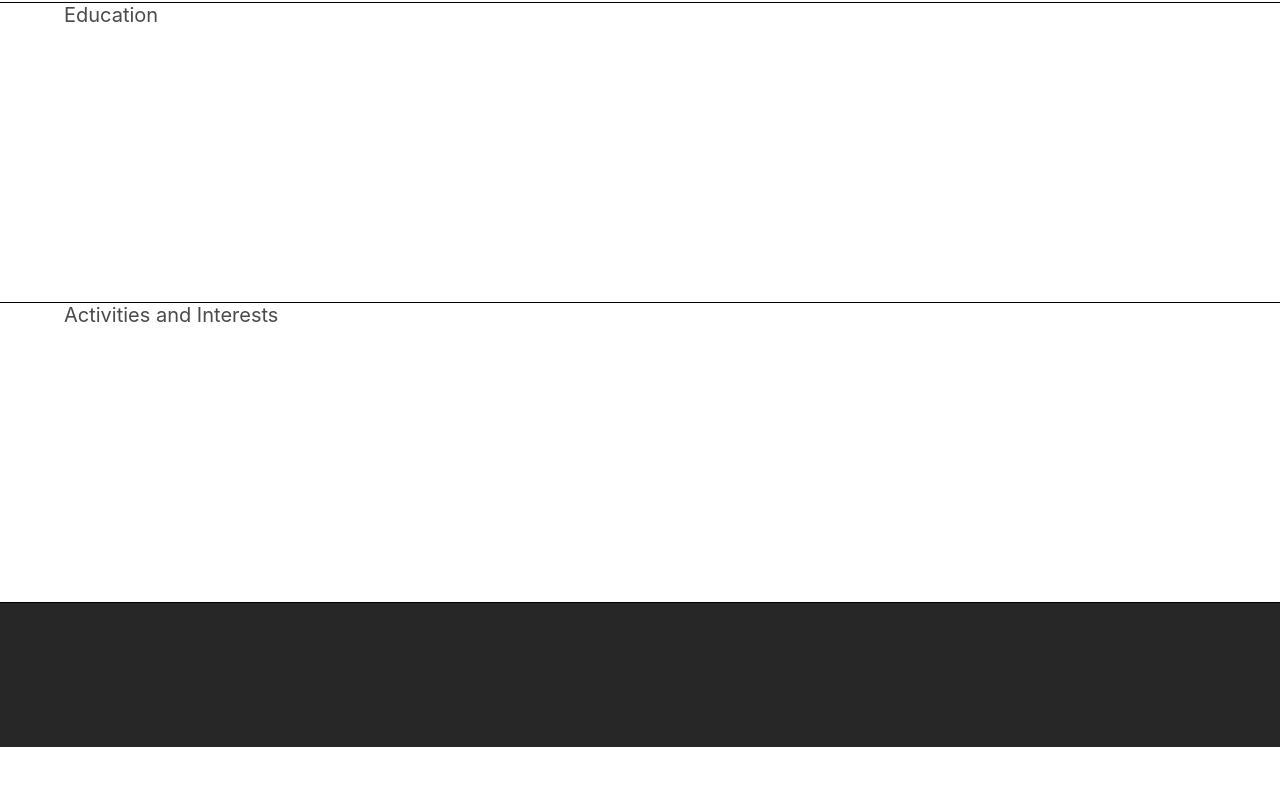
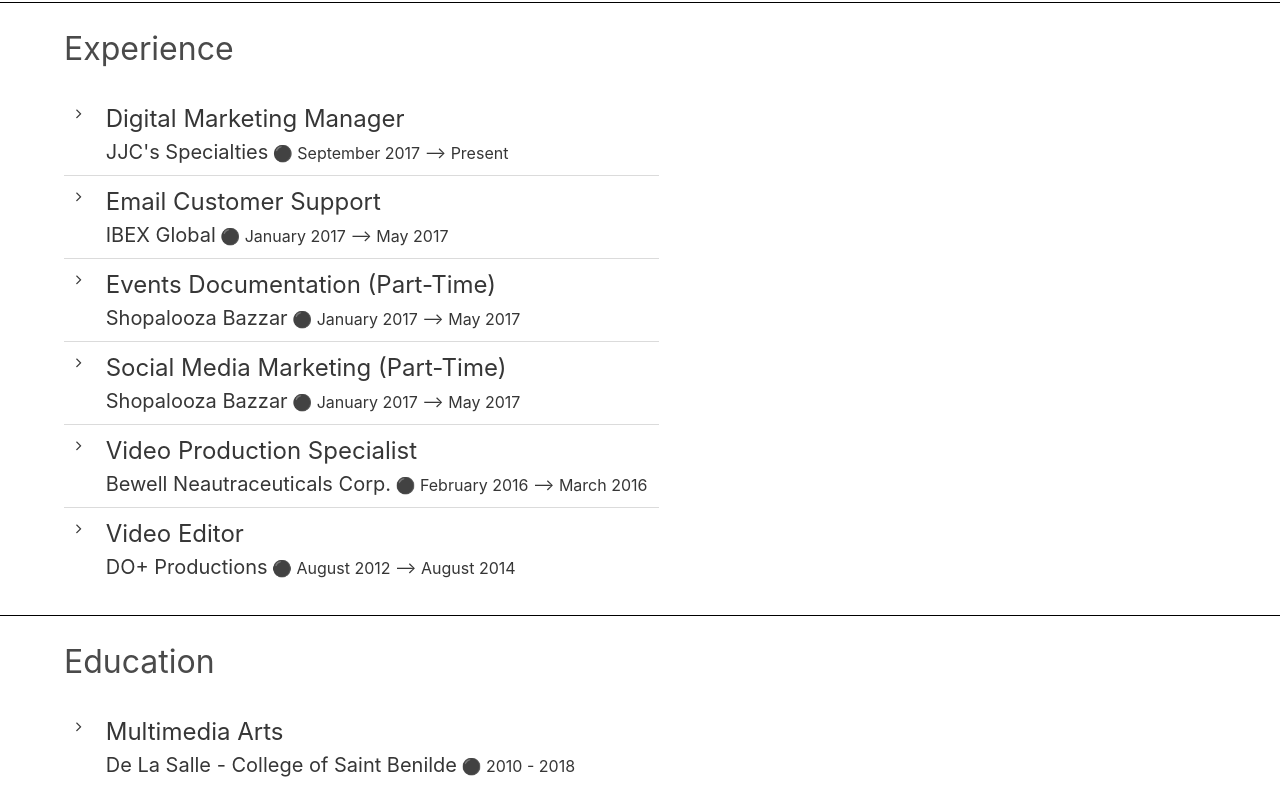
Before and after one commit to jcsantiago3/personalpage, a plain HTML site: page cv.html in a window 1280 px wide. Shown: the part 949-1760 px from the top of the page. Before the commit the page ends 1696 px from the top, so only its background shows below. Drawn offline with nearby package versions, Linux system fonts and the light colour scheme.

Commit message:
added table

```diff
--- a/css/stylesheet.css
+++ b/css/stylesheet.css
@@ -19,8 +19,10 @@
 
 }
 .contents{
-    height: 300px;
+    min-height: 450px;
     border-bottom: 1px solid black;
+    word-wrap: normal;
+    padding: 2% 0;
 }
 
 .footer{
@@ -43,3 +45,7 @@
     background-color: #ddd;
     padding: 1em;
 }
+
+.flexbox{
+    display: flex;
+}
--- a/cv.html
+++ b/cv.html
@@ -1,5 +1,6 @@
 <!DOCTYPE html>
 <html lang="en">
+
 <head>
     <meta charset="UTF-8">
     <meta name="viewport" content="width=device-width, initial-scale=1.0">
@@ -38,28 +39,93 @@
     <div class="contents">
         <div class="container">
             <div class="block">
-                                <h2 class="subtitle is-5">Skills</h2>
+                <h2 class="subtitle is-3">Skills</h2>
+            </div>
+        </div>
+    </div>
+    <div class="contents">
+        <div class="container">
+
+            <div class="block">
+                <h2 class="subtitle is-3">Experience</h2>
+                <div class="block">
+                    <table class="table">
+                        <tr>
+                            <td><span class="fa fa-angle-right"></span></td>
+                            <td>
+                                <p class="is-size-4">Digital Marketing Manager</p>
+                                <span class="is-size-5">JJC's Specialties</span>&nbsp;<span>&#9899;</span>
+                                <span class="is-size-6">September 2017 &LongRightArrow; Present</span>
+                            </td>
+                        </tr>
+                        <tr>
+                            <td><span class="fa fa-angle-right"></span></td>
+                            <td>
+                                <p class="is-size-4">Email Customer Support</p>
+                                <span class="is-size-5">IBEX Global</span>&nbsp;<span>&#9899;</span>
+                                <span class="is-size-6">January 2017 &LongRightArrow; May 2017</span>
+                            </td>
+                        </tr>
+                        <tr>
+                            <td><span class="fa fa-angle-right"></span></td>
+                            <td>
+                                <p class="is-size-4">Events Documentation (Part-Time)</p>
+                                <span class="is-size-5">Shopalooza Bazzar</span>&nbsp;<span>&#9899;</span>
+                                <span class="is-size-6">January 2017 &LongRightArrow; May 2017</span>
+                            </td>
+                        </tr>
+                        <tr>
+                            <td><span class="fa fa-angle-right"></span></td>
+                            <td>
+                                <p class="is-size-4">Social Media Marketing (Part-Time)</p>
+                                <span class="is-size-5">Shopalooza Bazzar</span>&nbsp;<span>&#9899;</span>
+                                <span class="is-size-6">January 2017 &LongRightArrow; May 2017</span>
+                            </td>
+                        </tr>
+                        <tr>
+                            <td><span class="fa fa-angle-right"></span></td>
+                            <td>
+                                <p class="is-size-4">Video Production Specialist</p>
+                                <span class="is-size-5">Bewell Neautraceuticals Corp.</span>&nbsp;<span>&#9899;</span>
+                                <span class="is-size-6">February 2016 &LongRightArrow; March 2016</span>
+                            </td>
+                        </tr>
+                        <tr>
+                            <td><span class="fa fa-angle-right"></span></td>
+                            <td>
+                                <p class="is-size-4">Video Editor</p>
+                                <span class="is-size-5">DO+ Productions</span>&nbsp;<span>&#9899;</span>
+                                <span class="is-size-6">August 2012 &LongRightArrow; August 2014</span>
+                            </td>
+                        </tr>
+                    </table>
+                </div>
             </div>
         </div>
     </div>
     <div class="contents">
         <div class="container">
             <div class="block">
-                    <h2 class="subtitle is-5">Experience</h2>
+                <h2 class="subtitle is-3">Education</h2>
+                <div class="block">
+                    <table class="table">
+                        <tr>
+                            <td><span class="fa fa-angle-right"></span></td>
+                            <td>
+                                <p class="is-size-4">Multimedia Arts</p>
+                                <span class="is-size-5">De La Salle - College of Saint Benilde</span>&nbsp;<span>&#9899;</span>
+                                <span class="is-size-6">2010 - 2018</span>
+                            </td>
+                        </tr>
+                    </table>
+                </div>
             </div>
         </div>
     </div>
     <div class="contents">
         <div class="container">
             <div class="block">
-                    <h2 class="subtitle is-5">Education</h2>
-            </div>
-        </div>
-    </div>
-    <div class="contents">
-        <div class="container">
-            <div class="block">
-                    <h2 class="subtitle is-5">Activities and Interests</h2>
+                <h2 class="subtitle is-3">Activities and Interests</h2>
             </div>
         </div>
     </div>
@@ -67,4 +133,5 @@
 
     </footer>
 </body>
+
 </html>
```
Also changed, not shown: index.html (+2 -0 lines). Lines whose indentation alone changed are shown as unchanged.
